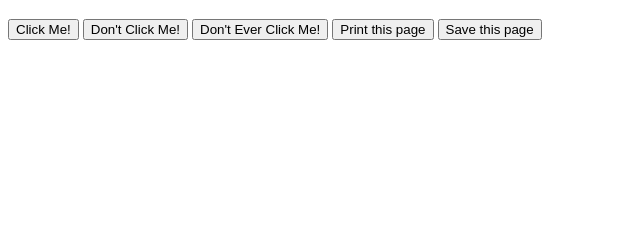
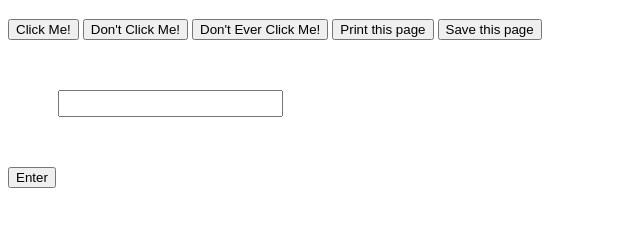
Before and after one commit to VishiBlaster/Javascript, a plain HTML site: page index.html in a window 1280 px wide. Shown: the part 61-288 px from the top of the page, without its empty margins (0-640 px from the left). Drawn offline with Linux system fonts and the light colour scheme.

Commit message:
something

```diff
--- a/index.html
+++ b/index.html
@@ -15,5 +15,7 @@
     <button type="button" onclick=something()>Don't Ever Click Me!</button>
     <button onclick="window.print()">Print this page</button>
     <button onclick="window.save()">Save this page</button>
+    <input type="number">
+    <button id= "cel()"onclick="">Enter</button>
 </body>
 </html>
--- a/styles.css
+++ b/styles.css
@@ -1,3 +1,16 @@
 h1 {
     color: aqua;
 }
+input{
+    text-align: center;
+    display: grid;
+    align-items: center;
+    margin: 50px;
+    font-family: cursive;
+    font-size: large;
+    font-weight: 300;
+}
+#cel{
+    margin: 50px;
+    display: grid;
+}
```
